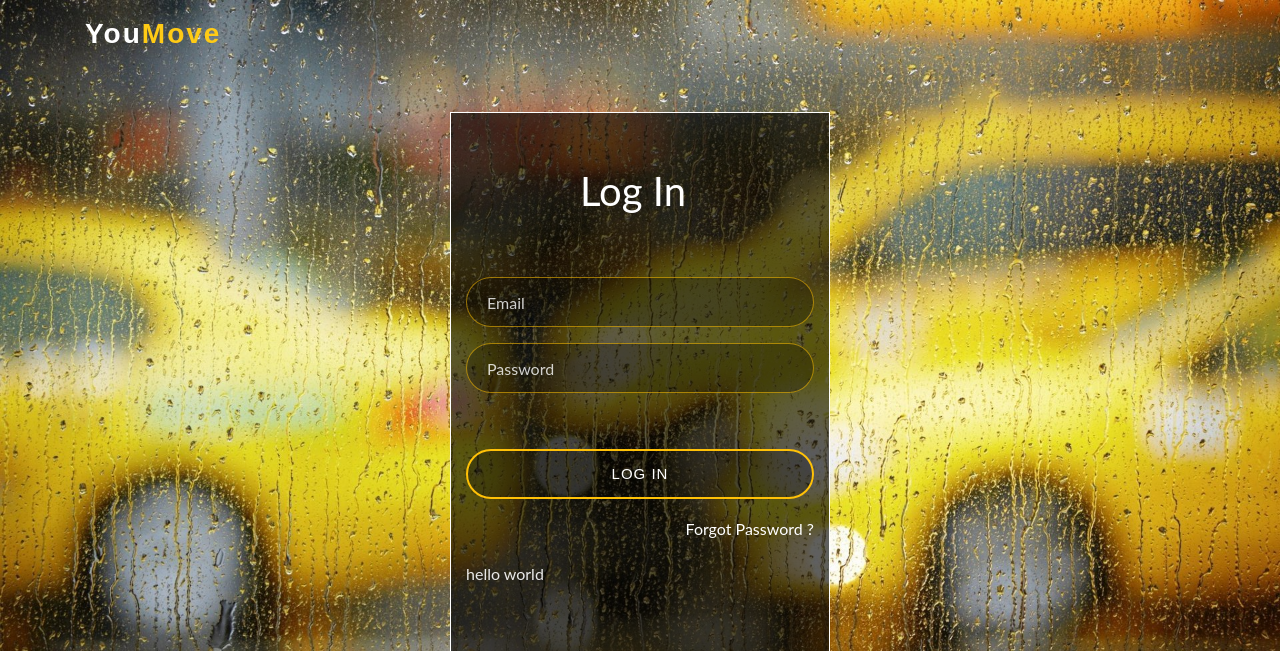
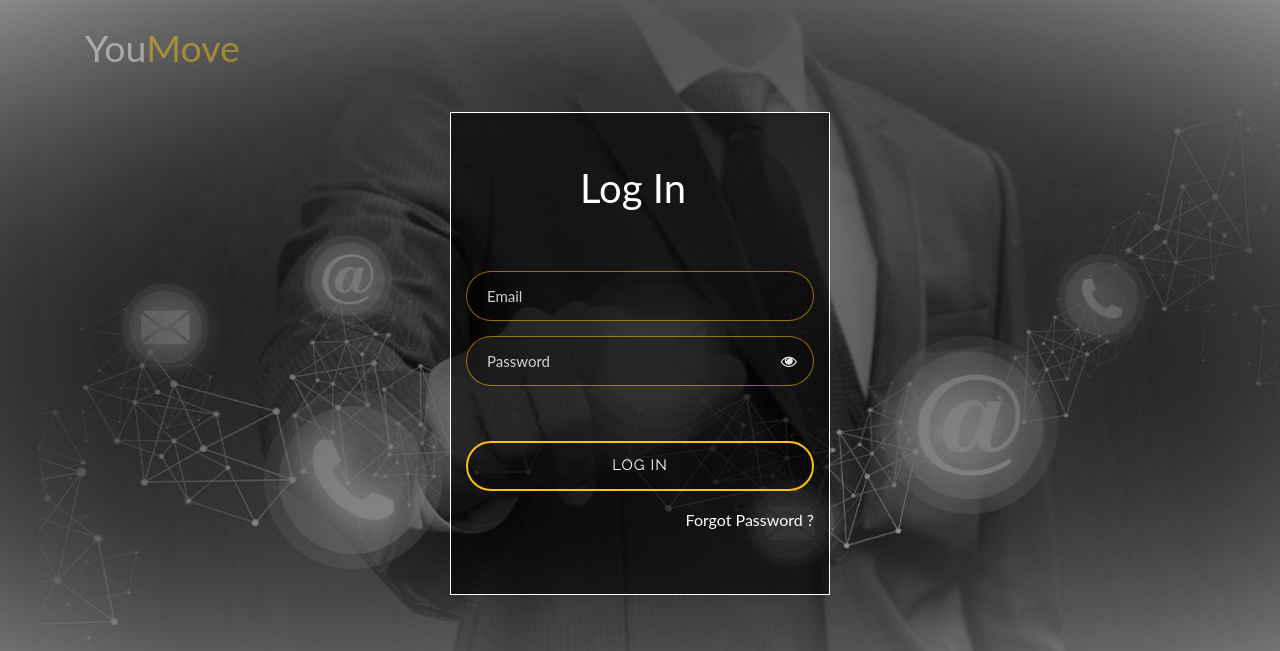
Before and after one commit to Sana-ounaissy/Transportation, a PHP site: page /LogIn.html in a window 1280 px wide. Shown: the top 651 px of the page. Run offline with PHP 8.4, Linux system fonts and the light colour scheme.

Commit message:
added some background and design
carInfo;newhtml;login

```diff
--- a/LogIn.html
+++ b/LogIn.html
@@ -7,19 +7,22 @@
   <meta name="viewport" content="width=device-width, initial-scale=1.0" />
   <title>Log In</title>
 
+  <link rel="stylesheet" href="https://www.w3schools.com/w3css/4/w3.css">
+  <link rel="stylesheet" href="https://fonts.googleapis.com/css?family=Raleway">
+  <link rel="stylesheet" href="https://cdnjs.cloudflare.com/ajax/libs/font-awesome/4.7.0/css/font-awesome.min.css">
   <link href="https://cdn.jsdelivr.net/npm/bootstrap@5.1.3/dist/css/bootstrap.min.css" rel="stylesheet"
     integrity="sha384-1BmE4kWBq78iYhFldvKuhfTAU6auU8tT94WrHftjDbrCEXSU1oBoqyl2QvZ6jIW3" crossorigin="anonymous" />
   <link rel="stylesheet" href="LogIn.css">
 </head>
 
-<body class="img js-fullheight" style="background-image: url(Assets/rain.jpg)">
+<body class="img js-fullheight" style="background-image: url(Assets/logback.jpg) ;height:100%;">
 
   <body>
 
     <header id="header" class="fixed-top header-transparent">
       <div class="container d-flex align-items-center justify-content-between">
 
-        <h1 class="logo" style="color: #ffff;">You<span style="color: #ffcb15;">Move</span></h1>
+        <h1 class="w3-animate-fading" class="logon" style="color: #ffff;">You<span style="color: #ffcb15;">Move</span></h1>
         <!-- Uncomment below if you prefer to use an image logo -->
         <!-- <a href="index.html" class="logo"><img src="assets/img/logo.png" alt="" class="img-fluid"></a>-->
 
@@ -122,9 +125,7 @@
       </div>
       </div>
       </div>
-<div>
-  <p>hello world</p>
-</div>
+
 
 
 
@@ -132,9 +133,7 @@
       </div>
       </div>
       <br>
-      <div class="sliding-background-image-ticker-block_60585d6157253"></div>
-                    <style>.sliding-background-image-ticker-block_60585d6157253{background:url("https://gett.com/wp-content/uploads/2022/03/careers-ticker-mobile.png") repeat-x;width:5490px;height:48px;animation:slide-image-ticker-block_60585d6157253 60s linear infinite;}@keyframes slide-image-ticker-block_60585d6157253{0%{transform: translate3d(0, 0, 0);}100%{transform: translate3d(-1830px, 0, 0);}}@media (min-width: 782px){.sliding-background-image-ticker-block_60585d6157253{background-image:url("https://gett.com/wp-content/uploads/2022/03/careers-ticker-desktop.jpg");height:96px;width:10974px;animation-name:md-slide-image-ticker-block_60585d6157253;}@keyframes md-slide-image-ticker-block_60585d6157253{0%{transform: translate3d(0, 0, 0);}100%{transform: translate3d(-3658px, 0, 0);}}}</style>
-                </div>
+
     </section>
 
     <script src="https://cdn.jsdelivr.net/npm/bootstrap@5.1.3/dist/js/bootstrap.bundle.min.js"
--- a/new.html
+++ b/new.html
@@ -69,6 +69,7 @@ div{
       <a href="#question" class="w3-bar-item w3-button"><i class="fa fa-user"></i> Questions</a>
       <a href="#pricing" class="w3-bar-item w3-button"><i class="fa fa-usd"></i> PRICING</a>
       <a href="#contact" class="w3-bar-item w3-button"><i class="fa fa-envelope"></i> CONTACT</a>
+      <a href="LogIn.html" class="w3-bar-item w3-button"><i class="fa fa-user-circle-o"></i>LOGIN</a>
     </div>
     <!-- Hide right-floated links on small screens and replace them with a menu icon -->
 
@@ -86,6 +87,7 @@ div{
 
   <a href="#pricing" onclick="w3_close()" class="w3-bar-item w3-button">PRICING</a>
   <a href="#contact" onclick="w3_close()" class="w3-bar-item w3-button">CONTACT</a>
+  <a href="LogIn.html" onclick="w3_close()" class="w3-bar-item w3-button">LOGIN</a>
 </nav>
 
 <!-- Header with full-height image -->
```
Also changed, not shown: CarInfo2.css (+9 -5 lines), CarInfo2.html (+3 -5 lines), Assets/contactus.jpg (added), Assets/info.jpg (added), Assets/logback.jpg (added).
